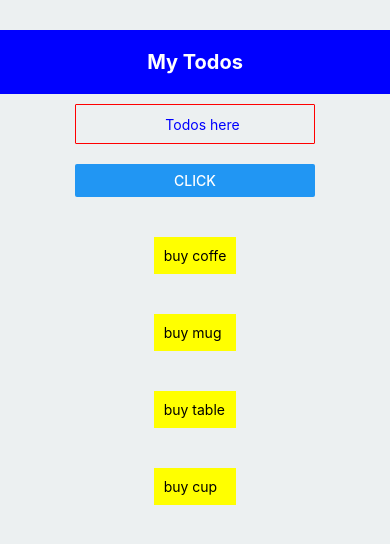
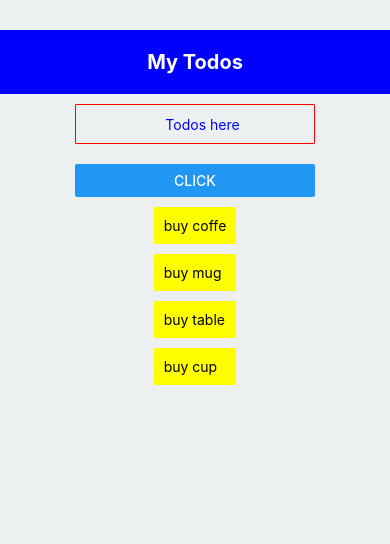
Before and after one commit to SteveJ123/react_native, a React Native app in the folder todo/: screen / in a window 390 px wide. Shown: the top 544 px of the page. Built offline with nearby package versions, Linux system fonts and the light colour scheme.

Commit message:
added style

```diff
--- a/todo/components/Item.js
+++ b/todo/components/Item.js
@@ -26,7 +26,7 @@ export default class Item extends React.Component {
 
 const styles = StyleSheet.create({
     itemList: {
-        marginTop: 40,
+        marginTop: 10,
         padding: 10,
         backgroundColor: 'yellow',
     },
```
